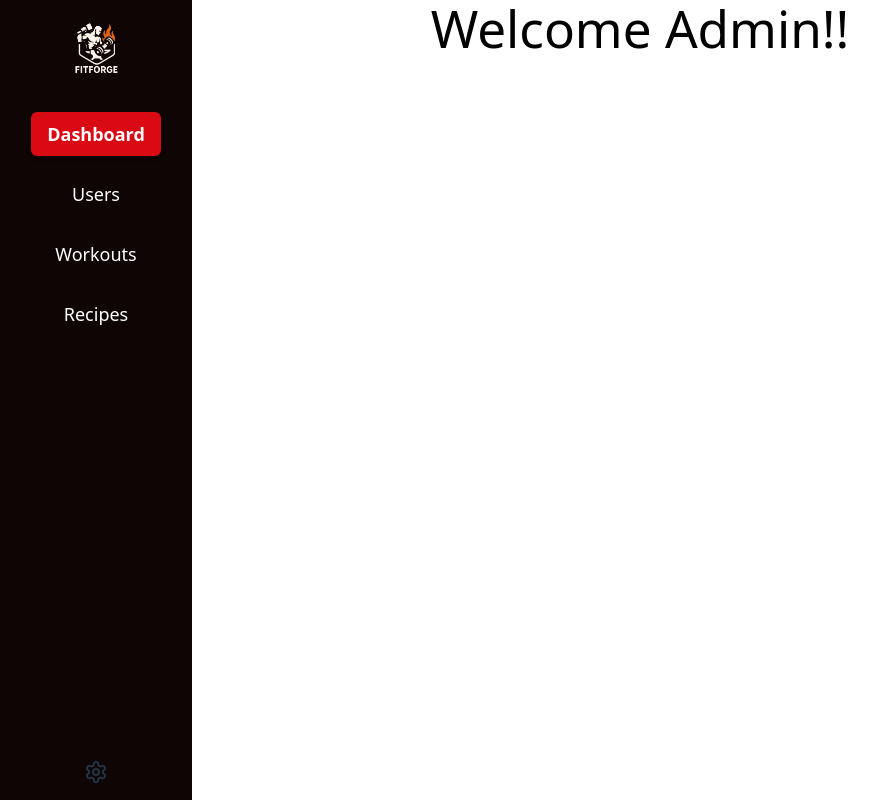
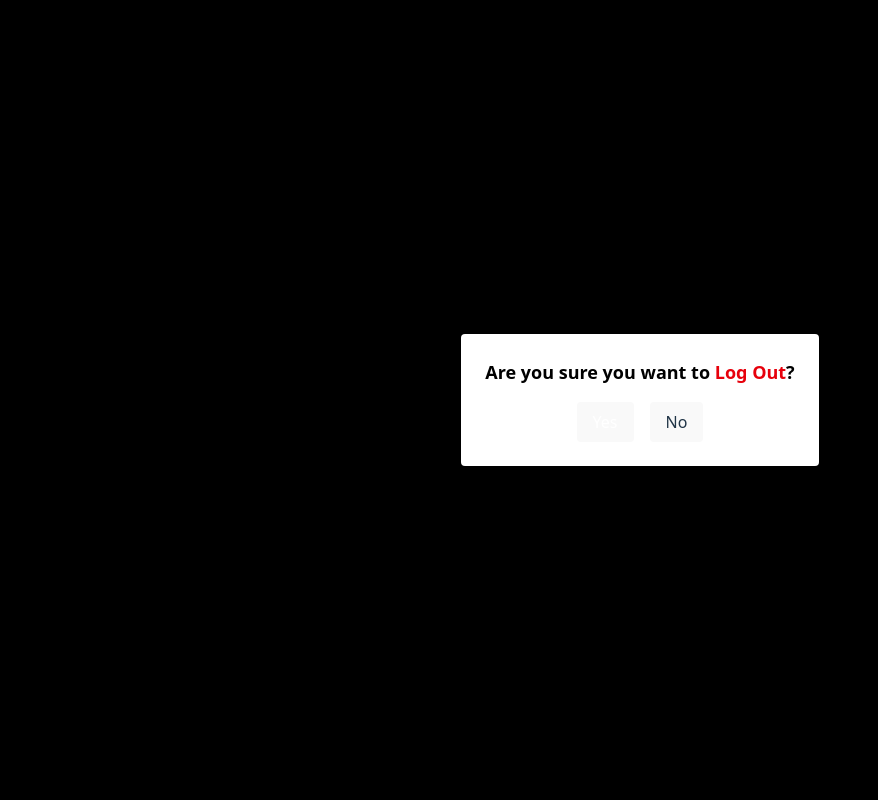
Before and after one commit to anwrat/Fitness-Website, a React (Vite) app in the folder frontend/: page /admindashboard in a window 1280 px wide. Both pictures are taken after a click on the icon 96 px from the left and 772 px from the top of the page. Shown: the whole page, without its empty margins (0-878 px from the left). Built offline with nearby package versions, Linux system fonts and the light colour scheme.

Commit message:
Logout for admin

```diff
--- a/frontend/src/components/AdminNav.jsx
+++ b/frontend/src/components/AdminNav.jsx
@@ -1,10 +1,20 @@
 import { useNavigate, useLocation } from "react-router-dom";
+import { useState } from "react";
 import logo from '../assets/mainlogo.png';
-import { Settings } from 'lucide-react';
+import { LogOut } from 'lucide-react';
 
 function AdminNav() {
   const navigate = useNavigate();
+  const [showLogOutPopup, setShowLogOutPopup] = useState(false);
   const location = useLocation();
+
+  const handleLogOutClick = () => {
+    setShowLogOutPopup(true);
+  };
+
+  const cancelDelete = () => {
+    setShowLogOutPopup(false);
+  };
 
   const linkClasses = (path) => {
     const isActive = location.pathname === path;
@@ -46,10 +56,39 @@ function AdminNav() {
           ))}
         </div>
       </div>
-      {/* Settings Icon */}
+
+      {/* Logout Button */}
       <div>
-        <Settings className="hover:text-[#D90A14] cursor-pointer"/>
+        <LogOut
+          className="hover:text-[#D90A14] cursor-pointer text-white"
+          onClick={handleLogOutClick}
+        />
       </div>
+
+      {/* Logout Confirmation Popup */}
+      {showLogOutPopup && (
+        <div className="fixed inset-0 bg-black bg-opacity-50 flex justify-center items-center z-50">
+          <div className="bg-white p-6 rounded shadow-lg text-center">
+            <p className="mb-4 text-lg text-black font-semibold">
+              Are you sure you want to <span className="text-red-600">Log Out</span>?
+            </p>
+            <div className="flex justify-center space-x-4">
+              <button
+                className="px-4 py-2 bg-red-600 text-white rounded hover:bg-red-700 cursor-pointer"
+                onClick={() => navigate("/")}
+              >
+                Yes
+              </button>
+              <button
+                className="px-4 py-2 bg-gray-300 rounded hover:bg-gray-400 cursor-pointer"
+                onClick={cancelDelete}
+              >
+                No
+              </button>
+            </div>
+          </div>
+        </div>
+      )}
     </nav>
   );
 }
```
Lines whose indentation alone changed are shown as unchanged.
